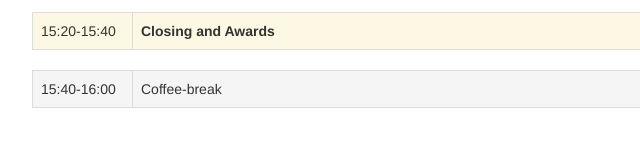
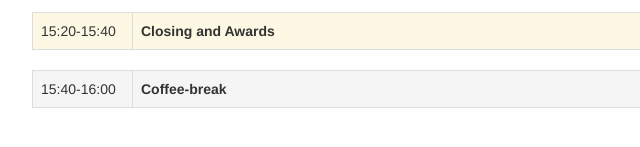
Before and after one commit to vem2019/vem2019.github.io, a plain HTML site: page program.html in a window 1280 px wide. Shown: the part 1986-2133 px from the top of the page, 38-678 px from the left. Drawn offline with nearby package versions, Linux system fonts and the light colour scheme.

Commit message:
coloquei o coffebreak em negrito

```diff
--- a/program.html
+++ b/program.html
@@ -292,7 +292,7 @@ Fernando Figueira Filho (UFRN), Marcelo Perin (Pesquisador Independente)
                 <tr class="active">
                   <td width="100">15:40-16:00</td>
                   <td>
-                    Coffee-break
+                    <b>Coffee-break</b>
                   </td>
                 </tr>
               </tbody>
```
